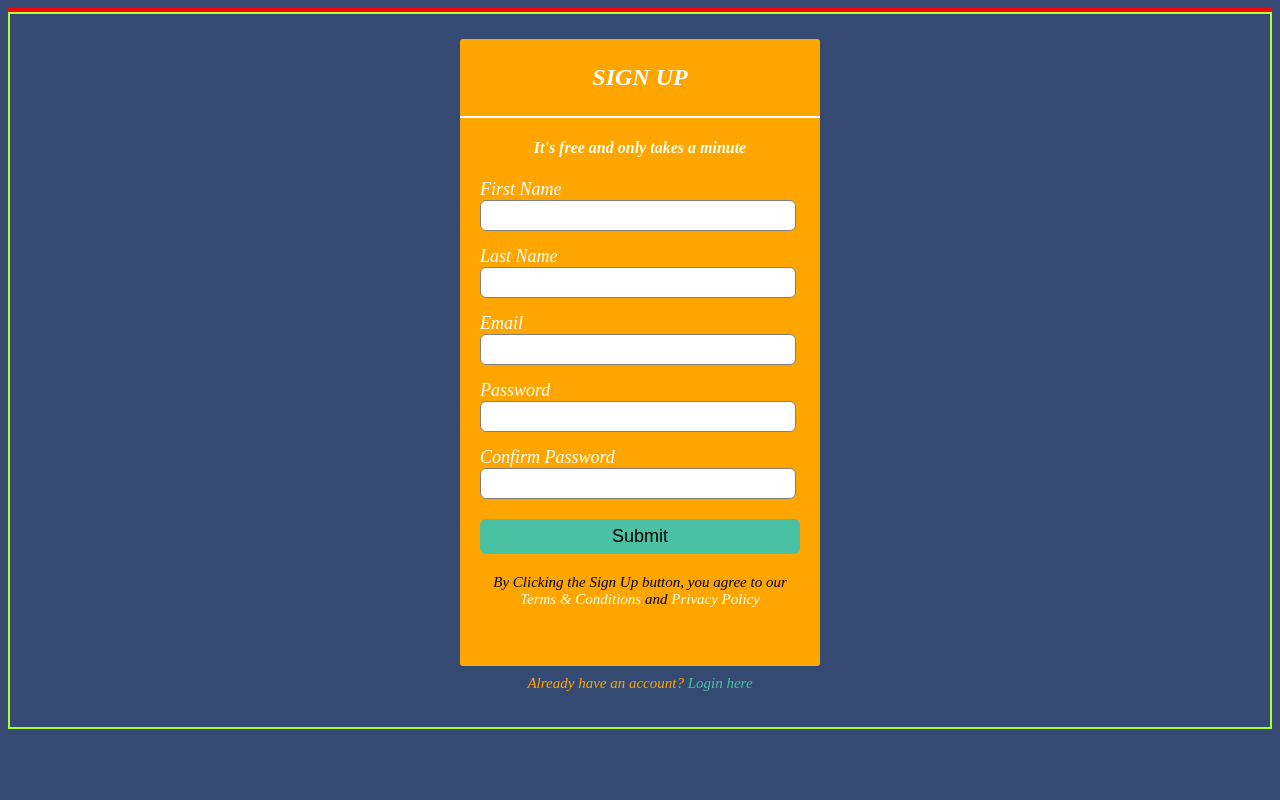
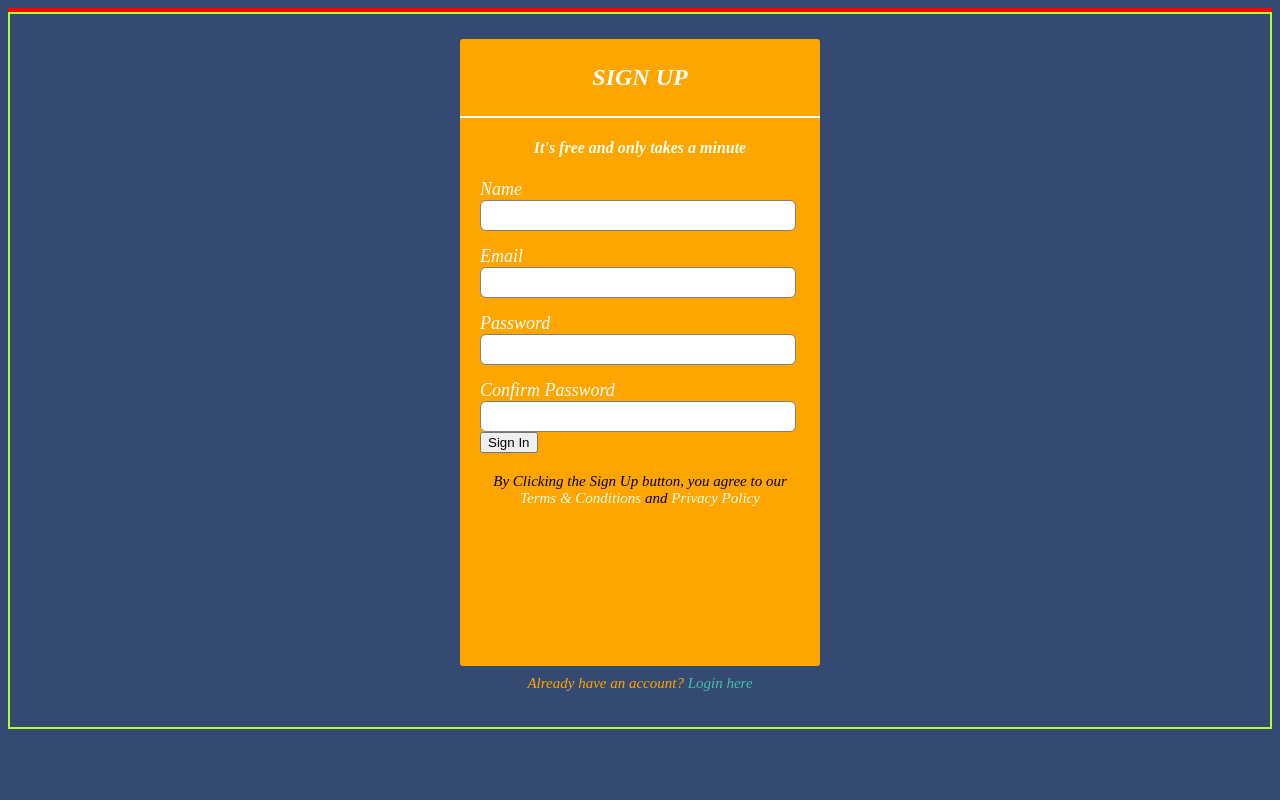
Before and after one commit to MishaLea/front, a plain HTML site: page signin.html in a window 1280 px wide. Shown: the top 800 px of the page. Drawn offline with Linux system fonts and the light colour scheme.

Commit message:
Add js files

```diff
--- a/signin.html
+++ b/signin.html
@@ -10,6 +10,7 @@
     <link rel="preconnect" href="https://fonts.googleapis.com">
     <link rel="preconnect" href="https://fonts.gstatic.com" crossorigin>
     <link href="https://fonts.googleapis.com/css2?family=Josefin+Sans:ital@1&display=swap" rel="stylesheet">
+    <script src="signin.js"></script>
 </head>
 
 <body>
@@ -22,17 +23,15 @@
             <h2>Sign Up</h2>
             <h4>It's free and only takes a minute</h4>
             <form class = "form-2">
-                <label>First Name</label>
-                <input type="text" placeholder="">
-                <label>Last Name</label>
-                <input type="text" placeholder="">
+                <label>Name</label>
+                <input type="text" id="signin_name" placeholder="">
                 <label>Email</label>
-                <input type="email" placeholder="">
+                <input type="email" id="signin_email" placeholder="">
                 <label>Password</label>
-                <input type="password" placeholder="">
+                <input type="password" id="signin_password" placeholder="">
                 <label>Confirm Password</label>
                 <input type="password" placeholder="">
-                <input type="button" value="Submit">
+                <button type="button" value="Submit" onclick="signin_functions()">Sign In</button>
             </form>
             <p> By Clicking the Sign Up button, you agree to our <br>
                 <a href="#">Terms & Conditions</a> and <a href="#"> Privacy Policy</a>
--- /dev/null
+++ b/signin.js
@@ -0,0 +1,23 @@
+// signin a user
+function signin_functions() {
+    let formData = new FormData();
+    formData.append('user_name', document.getElementById('signin_name').value);
+    formData.append('password', document.getElementById('signin_password').value);
+    formData.append("email", document.getElementById("signin_email").value);
+
+    const options = {
+        method: 'POST',
+        mode: 'cors',
+        body: formData
+    };
+
+    fetch("https://8000-mishalea-aback-sruuhfymol0.ws-eu62.gitpod.io/signup/", options)
+    .then(res => res.json())
+    .then(response => {
+      console.log(response)
+      if(response.result)
+        window.location.href = '/login.html'
+      else
+        console.log("invalid")
+    })
+  }
```
Also changed, not shown: index.html (+0 -11 lines), login.html (+4 -3 lines), login.js (added, +22 -0 lines).
